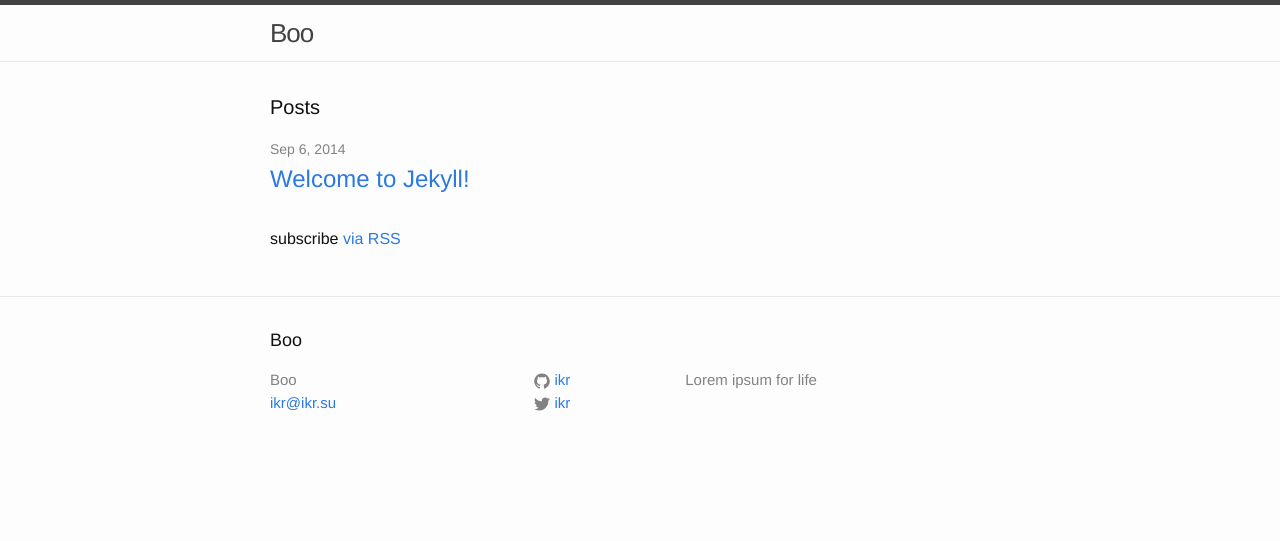
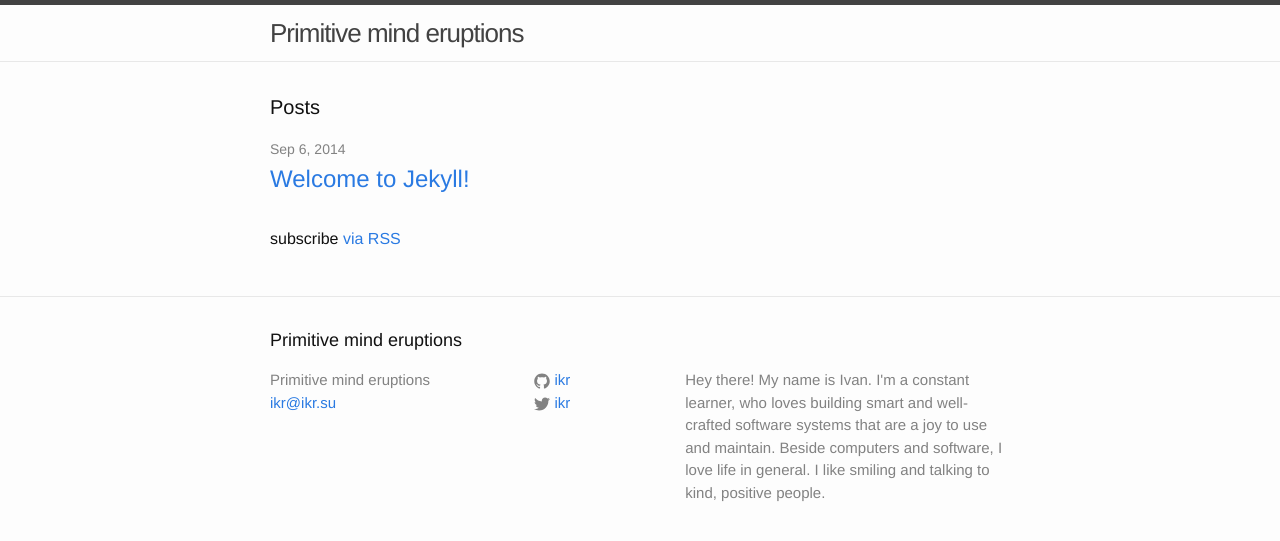
Before and after one commit to ikr/ikr.su-blog, a Jekyll site: the page built from index.html, in a window 1280 px wide. Shown: the top 541 px of the page. Built offline with Jekyll 4.4.1, drawn with Linux system fonts in a browser that asks for light colours.

Commit message:
About me

```diff
--- a/_config.yml
+++ b/_config.yml
@@ -1,10 +1,12 @@
 # Site settings
-title: Boo
+title: Primitive mind eruptions
 email: ikr@ikr.su
 description: > # this means to ignore newlines until "baseurl:"
-  Lorem ipsum for life
+  Hey there! My name is Ivan. I'm a constant learner, who loves building smart and well-crafted
+  software systems that are a joy to use and maintain. Beside computers and software, I love life in
+  general. I like smiling and talking to kind, positive people.
 baseurl: "" # the subpath of your site, e.g. /blog/
-url: "http://ikr.su/blog/" # the base hostname & protocol for your site
+url: "http://ikr.su" # the base hostname & protocol for your site
 twitter_username: ikr
 github_username:  ikr
 
```
